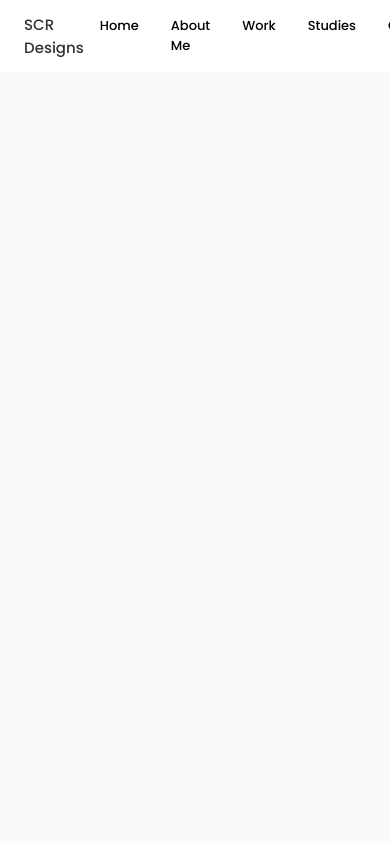
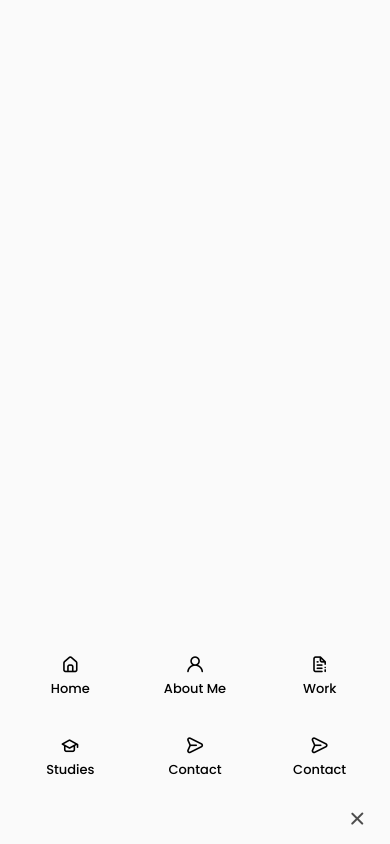
Before and after one commit to SCR08/SCR-Designs-Portfolio, a React (Create React App) app in the folder SCR-Design-Portfolio/: page / in a window 390 px wide. Built offline with nearby package versions, Linux system fonts and the light colour scheme.

Commit message:
header updates

```diff
--- a/SCR-Design-Portfolio/src/App.css
+++ b/SCR-Design-Portfolio/src/App.css
@@ -9,7 +9,7 @@
   /*Color mode HSL(hue, saturation, lightness)*/
   --hue: 0;
   --sat: 0%;
-  --title-color: hsl(var(--hue), var(--sat), 20%);
+  --title-color: hsl(var(--hue), var(--sat), 30%);
   --title-color-dark: hsl(var(--hue), var(--sat), 0%);
   --text-color: hsl(var(--hue), var(--sat), 46%);
   --body-color: hsl(var(--hue), var(--sat), 98%);
--- a/SCR-Design-Portfolio/src/components/header/Header.jsx
+++ b/SCR-Design-Portfolio/src/components/header/Header.jsx
@@ -4,9 +4,8 @@ import './header.css';
 const Header = () => {
   return (
     <header className="header">
-        <na className="nav container">
-            <a href="index.html" className="nav__logo">
-                SCR Designs
+        <nav className="nav container">
+            <a href="index.html" className="nav__logo">SCR Designs
             </a>
 
             <div className="nav__menu">
@@ -39,6 +38,12 @@ const Header = () => {
                             <i className="uil uil-message nav__icon"></i>Contact
                         </a>
                     </li>
+
+                    <li className="nav__item">
+                        <a href="#contact" className="nav__link active-link">
+                            <i className="uil uil-message nav__icon"></i>Contact
+                        </a>
+                    </li>
                 </ul>
                 <i class="uil uil-times nav__close"></i>
             </div>
@@ -46,7 +51,7 @@ const Header = () => {
             <div className="nav__toggle">
             <i class="uil uil-apps"></i>
             </div>
-        </na>
+        </nav>
     </header>
   )
 }
--- a/SCR-Design-Portfolio/src/components/header/header.css
+++ b/SCR-Design-Portfolio/src/components/header/header.css
@@ -4,7 +4,7 @@
     top: 0;
     left: 0;
     z-index: var(--z-fixed);
-    background-color: var(--container-color);
+    background-color: var(--body-color);
 }
 
 .nav {
@@ -34,7 +34,7 @@
     font-size: var(--small-font-size);
     color: var(--title-color);
     font-weight: var(--font-medium);
-    transition: 3s;
+    transition: .3s;
 }
 
 .nav__icon,
@@ -49,3 +49,55 @@
 .nav__link:hover {
     color: var(--title-color-dark);
 }
+
+/*=============== BREAKPOINTS ===============*/
+
+/*Medium*/
+@media screen and (max-width: 768px) {
+    .header {
+        top: initial;
+        bottom: 0;
+    }
+
+    .nav {
+        height: var(--header-height);
+    }
+
+    .nav__menu {
+        position: fixed;
+        bottom: 0;
+        left: 0;
+        width: 100%;
+        background-color: var(--body-color);
+        padding: 2rem 1.5rem 4rem;
+        box-shadow: 0 -1px 4px (#24242400);
+        border-radius: 1.5rem 1.5rem 0 0;
+        transition: .3s;
+    }
+
+    .nav__list{
+        display: grid;
+        grid-template-columns: repeat(3, 1fr);
+        gap: 2rem;
+    }
+
+    .nav__icon {
+        font-size: 1.2rem;
+    }
+
+    .nav__close {
+        position: absolute;
+        right: 1.3rem;
+        bottom: 0.5rem;
+        font-size: 1.5rem;
+        cursor: pointer;
+        color: var(--title-color);
+    }
+
+    .nav__icon,
+    .nav__close,
+    .nav__toggle {
+        display: block;
+    }
+
+}
```
